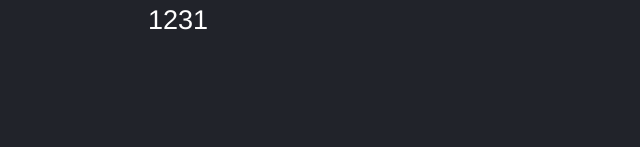
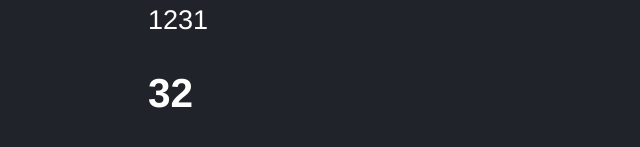
Before and after one commit to Davidcastel26/HooksReact, a React (Vite) app in the folder counterVite/: page / in a window 1280 px wide. Shown: the part 257-404 px from the top of the page, without its empty margins (0-640 px from the left). Built offline with nearby package versions, Linux system fonts and the light colour scheme.

Commit message:
Update ProjectApp.jsx

```diff
--- a/counterVite/src/ProjectApp.jsx
+++ b/counterVite/src/ProjectApp.jsx
@@ -1,3 +1,4 @@
+import { CounterApp } from './CounterApp';
 import { FirstApp } from './FirstApp'
 
 export const App = () => {
@@ -6,6 +7,7 @@ export const App = () => {
             {/* <h1>Hola perros</h1> */}
             {/* <FirstApp /> */}
             <FirstApp  subTitle="123"/>
+            <CounterApp value={32}/>
         </div>
     );
 }
```
